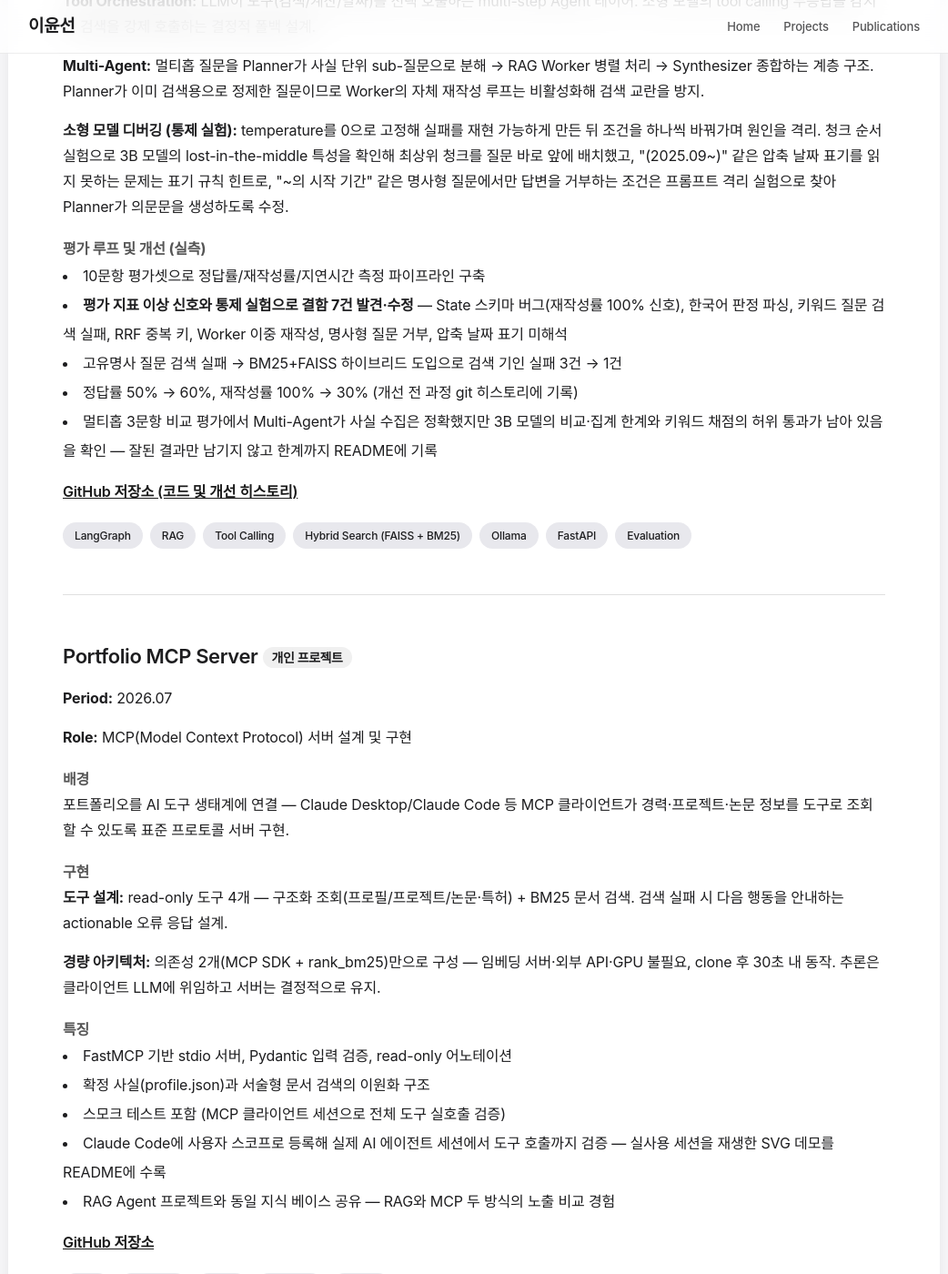
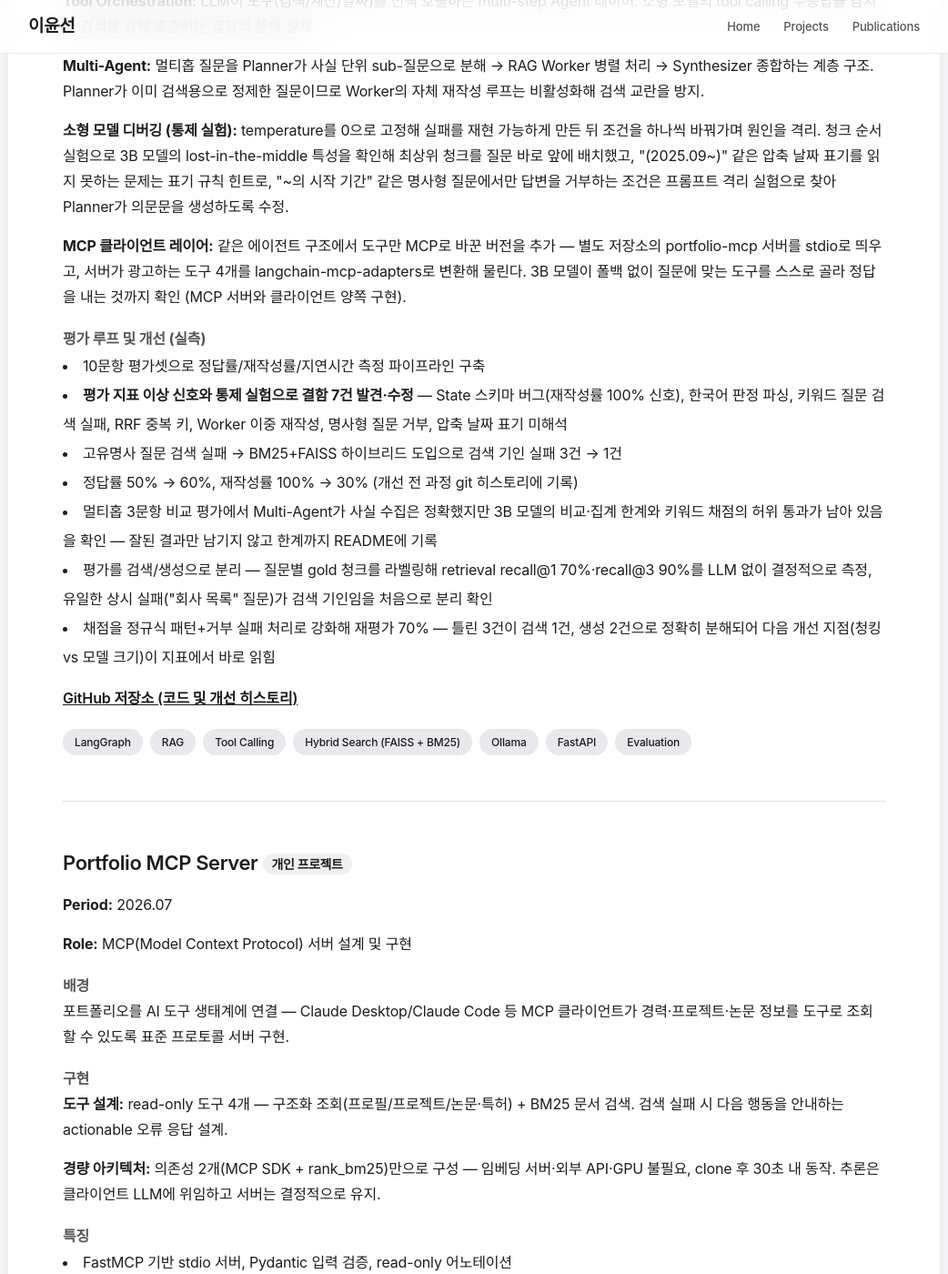
Before and after one commit to ckc5800/ckc5800.github.io, a Jekyll site: the page built from projects.html, in a window 1280 px wide and 1400 px high, scrolled down 10795 px. Shown: the whole window at 91% size, without its empty margins (119-1161 px from the left). Built offline with Jekyll 4.4.1, drawn with Linux system fonts in a browser that asks for light colours; some web fonts are replaced; some of the changed text lies outside the part shown.

Commit message:
Update RAG/MCP cards: eval separation, MCP client layer
Co-Authored-By: Claude Fable 5 <noreply@anthropic.com>

```diff
--- a/projects.html
+++ b/projects.html
@@ -419,6 +419,7 @@ title: Projects
     <p><strong>Tool Orchestration:</strong> LLM이 도구(검색/계산/날짜)를 선택 호출하는 multi-step Agent 레이어. 소형 모델의 tool calling 무응답을 감지해 검색을 강제 호출하는 결정적 폴백 설계.</p>
     <p><strong>Multi-Agent:</strong> 멀티홉 질문을 Planner가 사실 단위 sub-질문으로 분해 → RAG Worker 병렬 처리 → Synthesizer 종합하는 계층 구조. Planner가 이미 검색용으로 정제한 질문이므로 Worker의 자체 재작성 루프는 비활성화해 검색 교란을 방지.</p>
     <p><strong>소형 모델 디버깅 (통제 실험):</strong> temperature를 0으로 고정해 실패를 재현 가능하게 만든 뒤 조건을 하나씩 바꿔가며 원인을 격리. 청크 순서 실험으로 3B 모델의 lost-in-the-middle 특성을 확인해 최상위 청크를 질문 바로 앞에 배치했고, "(2025.09~)" 같은 압축 날짜 표기를 읽지 못하는 문제는 표기 규칙 힌트로, "~의 시작 기간" 같은 명사형 질문에서만 답변을 거부하는 조건은 프롬프트 격리 실험으로 찾아 Planner가 의문문을 생성하도록 수정.</p>
+    <p><strong>MCP 클라이언트 레이어:</strong> 같은 에이전트 구조에서 도구만 MCP로 바꾼 버전을 추가 — 별도 저장소의 portfolio-mcp 서버를 stdio로 띄우고, 서버가 광고하는 도구 4개를 langchain-mcp-adapters로 변환해 물린다. 3B 모델이 폴백 없이 질문에 맞는 도구를 스스로 골라 정답을 내는 것까지 확인 (MCP 서버와 클라이언트 양쪽 구현).</p>
 
     <h4 style="margin-top: 20px; color: #555;">평가 루프 및 개선 (실측)</h4>
     <ul style="list-style-position: inside; line-height: 2;">
@@ -427,6 +428,8 @@ title: Projects
         <li>고유명사 질문 검색 실패 → BM25+FAISS 하이브리드 도입으로 검색 기인 실패 3건 → 1건</li>
         <li>정답률 50% → 60%, 재작성률 100% → 30% (개선 전 과정 git 히스토리에 기록)</li>
         <li>멀티홉 3문항 비교 평가에서 Multi-Agent가 사실 수집은 정확했지만 3B 모델의 비교·집계 한계와 키워드 채점의 허위 통과가 남아 있음을 확인 — 잘된 결과만 남기지 않고 한계까지 README에 기록</li>
+        <li>평가를 검색/생성으로 분리 — 질문별 gold 청크를 라벨링해 retrieval recall@1 70%·recall@3 90%를 LLM 없이 결정적으로 측정, 유일한 상시 실패("회사 목록" 질문)가 검색 기인임을 처음으로 분리 확인</li>
+        <li>채점을 정규식 패턴+거부 실패 처리로 강화해 재평가 70% — 틀린 3건이 검색 1건, 생성 2건으로 정확히 분해되어 다음 개선 지점(청킹 vs 모델 크기)이 지표에서 바로 읽힘</li>
     </ul>
 
     <p style="margin-top: 15px;"><a href="https://github.com/ckc5800/rag-agent" target="_blank" style="color: #1a1a1a; font-weight: 600;">GitHub 저장소 (코드 및 개선 히스토리)</a></p>
@@ -463,6 +466,7 @@ title: Projects
         <li>스모크 테스트 포함 (MCP 클라이언트 세션으로 전체 도구 실호출 검증)</li>
         <li>Claude Code에 사용자 스코프로 등록해 실제 AI 에이전트 세션에서 도구 호출까지 검증 — 실사용 세션을 재생한 SVG 데모를 README에 수록</li>
         <li>RAG Agent 프로젝트와 동일 지식 베이스 공유 — RAG와 MCP 두 방식의 노출 비교 경험</li>
+        <li>rag-agent의 에이전트가 이 서버를 MCP 클라이언트로 소비 — 서버(제공자)와 클라이언트(소비자)를 양쪽 다 구현</li>
     </ul>
 
     <p style="margin-top: 15px;"><a href="https://github.com/ckc5800/portfolio-mcp" target="_blank" style="color: #1a1a1a; font-weight: 600;">GitHub 저장소</a></p>
```
